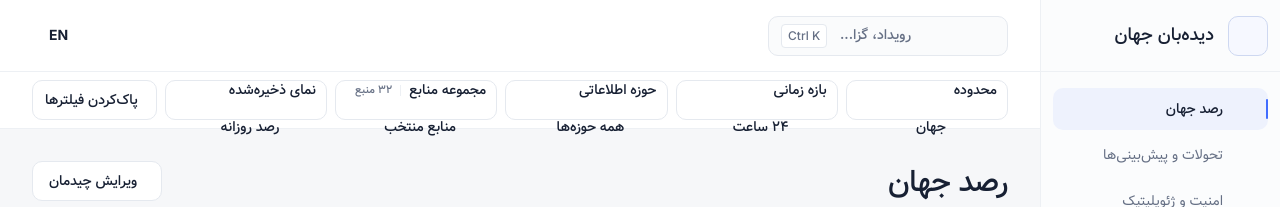
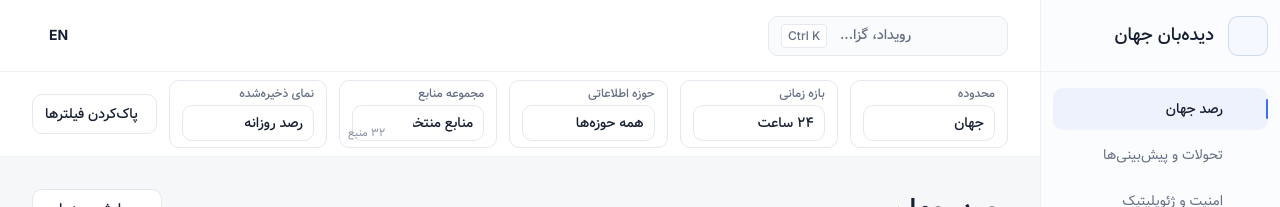
Before and after one commit to MohebaliDesign/Algonet-Didehban-Jahan, a React (Vite) app: page /world in a window 1280 px wide. Shown: the top 207 px of the page. Built offline with nearby package versions, Linux system fonts and the light colour scheme.

Commit message:
style(filters): align toolbar fields with shadcn select pattern

```diff
--- a/src/styles/enterprise-iteration-2.css
+++ b/src/styles/enterprise-iteration-2.css
@@ -1,6 +1,6 @@
 /*
  * Enterprise polish — iteration 2.
- * Focus: compact shadcn filters, natural document scrolling, balanced card fill,
+ * Focus: shadcn Field + Select filters, natural document scrolling, balanced card fill,
  * clickable provenance, and page-aware pastel visualization palettes.
  */
 
@@ -133,65 +133,92 @@ body {
   min-width: 0;
 }
 
-/* Compact global filters: the existing shadcn Select stays the interaction primitive. */
+/*
+ * Global filters use the shadcn Field → FieldLabel → Select composition.
+ * The toolbar stays compact by keeping the label at metadata scale and the control at 36px.
+ */
 .context-bar {
   inset-block-start: 72px;
-  min-height: 56px;
+  min-height: 72px;
   flex-wrap: nowrap;
-  gap: 8px;
+  align-items: center;
+  gap: 12px;
   padding-block: 8px;
+  background: color-mix(in srgb, var(--surface) 97%, var(--background));
 }
 
-.context-filter {
+.context-filter[data-slot='field'] {
+  width: auto;
+  min-width: 148px;
+  max-width: 196px;
+  flex: 0 1 176px;
+  gap: 4px;
+}
+
+.context-filter-label[data-slot='field-label'] {
   display: flex;
-  min-width: 144px;
-  min-height: 40px;
-  height: 40px;
+  width: 100%;
+  min-height: 14px;
   align-items: center;
+  justify-content: space-between;
   gap: 8px;
-  padding: 0 10px;
+  color: var(--muted-foreground);
+  font-size: 12px;
+  font-weight: 500;
+  line-height: 1.2;
+}
+
+.context-filter-label > span {
+  overflow: hidden;
+  text-overflow: ellipsis;
   white-space: nowrap;
 }
 
-.context-filter > span {
+.context-filter-label small {
   flex: none;
-  color: var(--muted-foreground);
-  font-size: 12px;
-  line-height: 1;
+  color: color-mix(in srgb, var(--muted-foreground) 78%, transparent);
+  font-size: 11px;
+  font-weight: 400;
 }
 
 .context-filter [data-slot='select-trigger'] {
-  width: auto;
+  width: 100%;
   min-width: 0;
-  min-height: 38px;
-  height: 38px;
-  flex: 1 1 auto;
-  padding: 0;
-  border: 0;
-  border-radius: 0;
-  background: transparent;
+  min-height: 36px;
+  height: 36px;
+  padding-inline: 10px;
+  border: 1px solid var(--border);
+  border-radius: var(--radius-control);
+  color: var(--foreground);
+  background: var(--surface);
   box-shadow: none;
   font-size: 14px;
   font-weight: 500;
+  transition:
+    border-color 140ms ease,
+    background-color 140ms ease,
+    box-shadow 140ms ease;
+}
+
+.context-filter [data-slot='select-trigger']:hover {
+  border-color: color-mix(in srgb, var(--foreground) 16%, var(--border));
+  background: color-mix(in srgb, var(--surface) 96%, var(--accent));
 }
 
 .context-filter [data-slot='select-trigger']:focus-visible {
-  box-shadow: none;
+  border-color: color-mix(in srgb, var(--ring) 58%, var(--border));
+  box-shadow: 0 0 0 3px color-mix(in srgb, var(--ring) 10%, transparent);
+  outline: 0;
 }
 
-.context-filter small {
-  position: static;
-  flex: none;
-  padding-inline-start: 8px;
-  border-inline-start: 1px solid var(--border-subtle);
-  color: var(--muted-foreground);
-  font-size: 11px;
-  line-height: 1;
-  pointer-events: none;
+.context-filter[data-invalid='true'] [data-slot='field-label'],
+.context-filter [aria-invalid='true'] {
+  color: var(--destructive);
 }
 
-.context-filter:has(small) [data-slot='select-trigger'] {
-  padding-inline-end: 0;
+.context-filter [aria-invalid='true'] {
+  border-color: color-mix(in srgb, var(--destructive) 56%, var(--border));
+  box-shadow: 0 0 0 3px color-mix(in srgb, var(--destructive) 9%, transparent);
 }
 
 .context-bar > [data-slot='button'] {
@@ -264,8 +291,8 @@ body {
     scrollbar-width: thin;
   }
 
-  .context-filter {
-    flex: 0 0 auto;
+  .context-filter[data-slot='field'] {
+    flex: 0 0 164px;
   }
 }
 
@@ -279,6 +306,11 @@ body {
   .context-bar:not(.open) > [data-slot='button']:not(.compact-filter-toggle) {
     display: none;
   }
+
+  .context-filter[data-slot='field'] {
+    min-width: min(100%, 180px);
+    flex: 1 1 160px;
+  }
 }
 
 @media (max-width: 640px) {
@@ -286,6 +318,11 @@ body {
     display: block;
   }
 
+  .context-filter[data-slot='field'] {
+    max-width: none;
+    flex-basis: 100%;
+  }
+
   .product-canvas {
     padding-block-end: 48px;
   }
```
